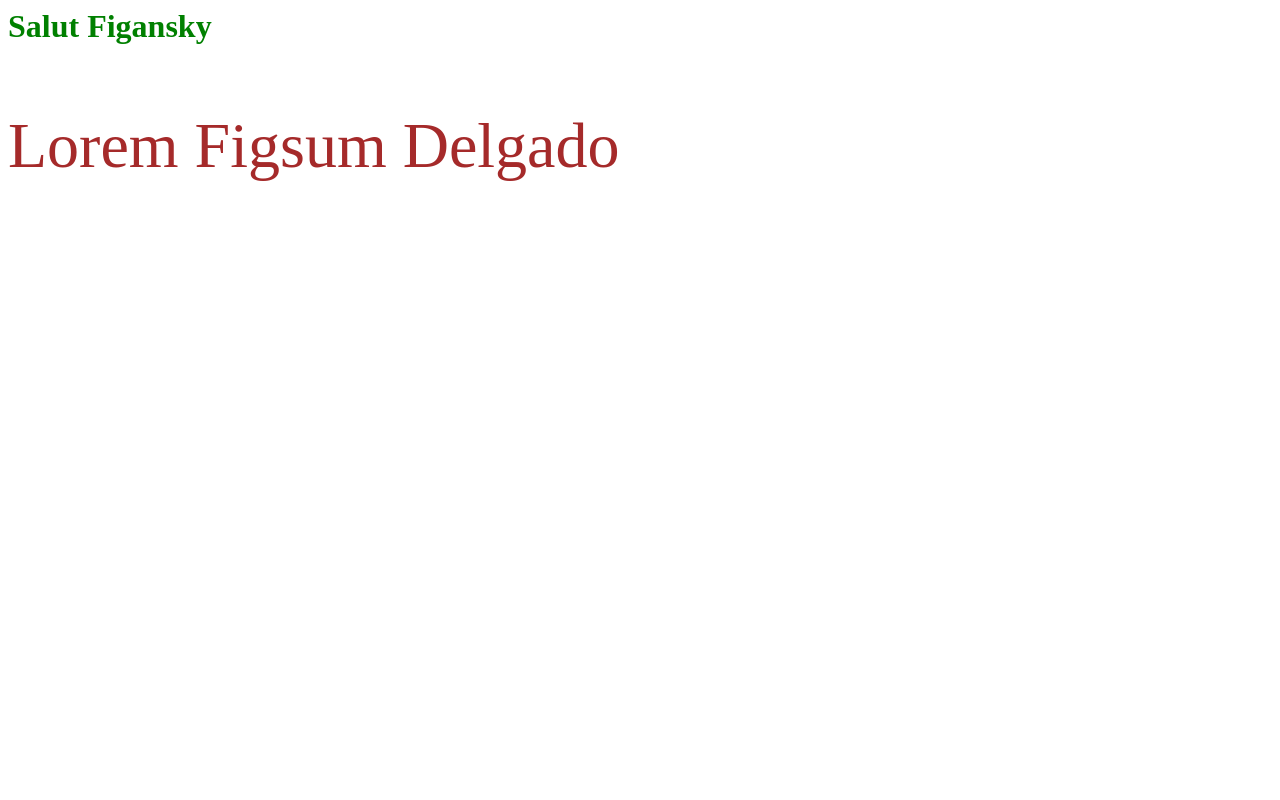
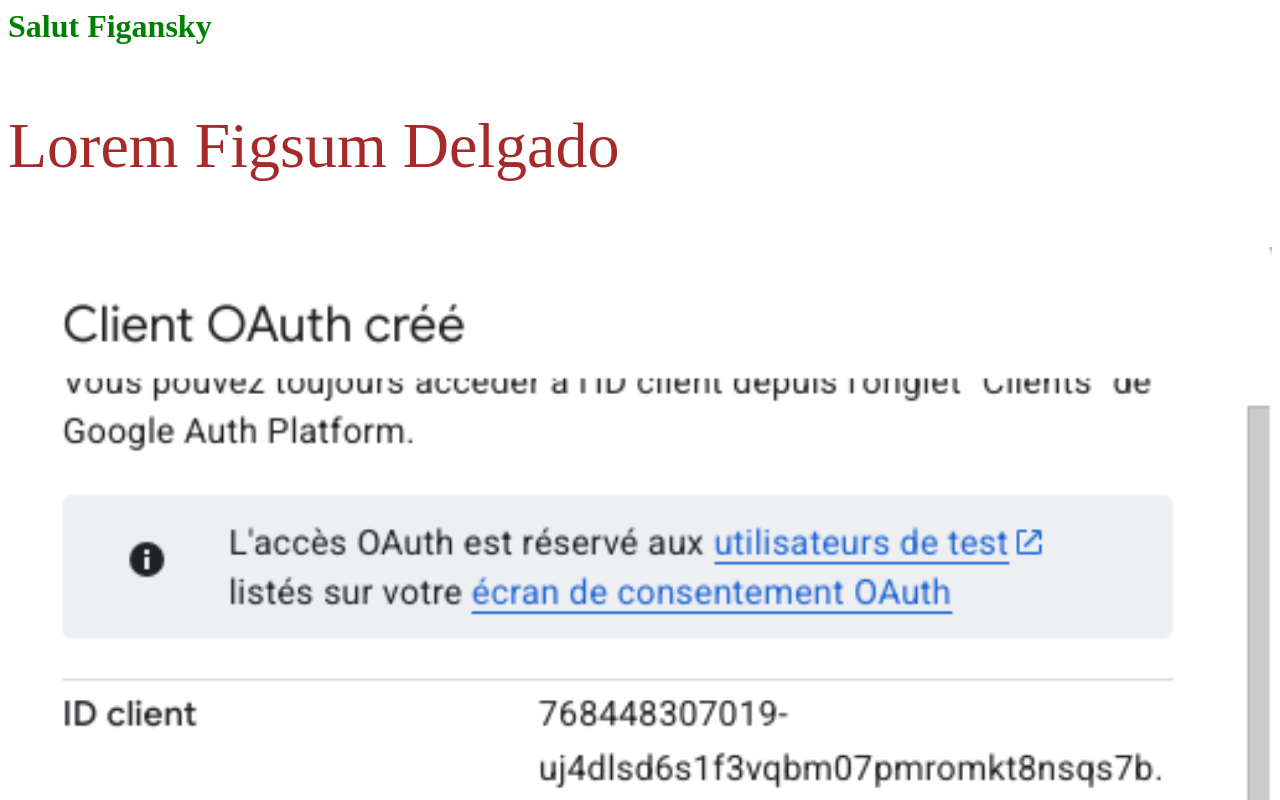
Before and after one commit to figansky-test/Test-page-01, a plain HTML site: page index.html in a window 1280 px wide. Shown: the top 800 px of the page. Drawn offline with Linux system fonts and the light colour scheme.

Commit message:
Update index.html

```diff
--- a/index.html
+++ b/index.html
@@ -1,3 +1,4 @@
 <head><link rel="stylesheet" href="style.css"></head>
 <h1>Salut Figansky</h1>
 <p>Lorem Figsum Delgado</p>
+<img src="screen.png" alt="Description de l'image" style="width: 100%; height: auto;">
```
